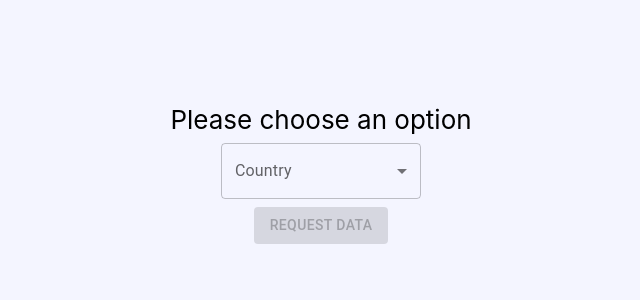
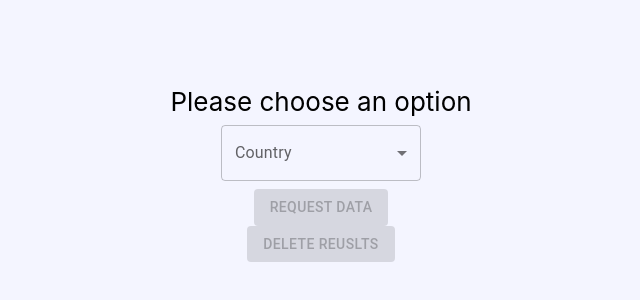
Before and after one commit to hosseinYah/reddit, a React (Create React App) app: page / in a window 1280 px wide. Shown: the part 226-526 px from the top of the page, without its empty margins (319-959 px from the left). Built offline with nearby package versions, Linux system fonts and the light colour scheme.

Commit message:
delete button added

```diff
--- a/src/App.js
+++ b/src/App.js
@@ -32,6 +32,11 @@ function App() {
   }
 }
 
+  const handleRemoveResults = () =>{
+    setCountry('')
+    setData([])
+  }
+
   return (
     <div className="App">
       <header className="App-header">
@@ -59,7 +64,13 @@ function App() {
       onClick={ handleRequest}
       >Request data</Button>
 
+      <Button
+      variant="contained"
+      disabled={data.length === 0? true :false}
+      onClick={ handleRemoveResults }
+      >Delete Reuslts</Button>
 
+<div style={{ fontSize : '1rem' }}>
       {
         data.length === 0 ? null :
         (
@@ -70,7 +81,7 @@ function App() {
           })
           )
       }
-
+</div>
       </header>
     </div>
   );
```
